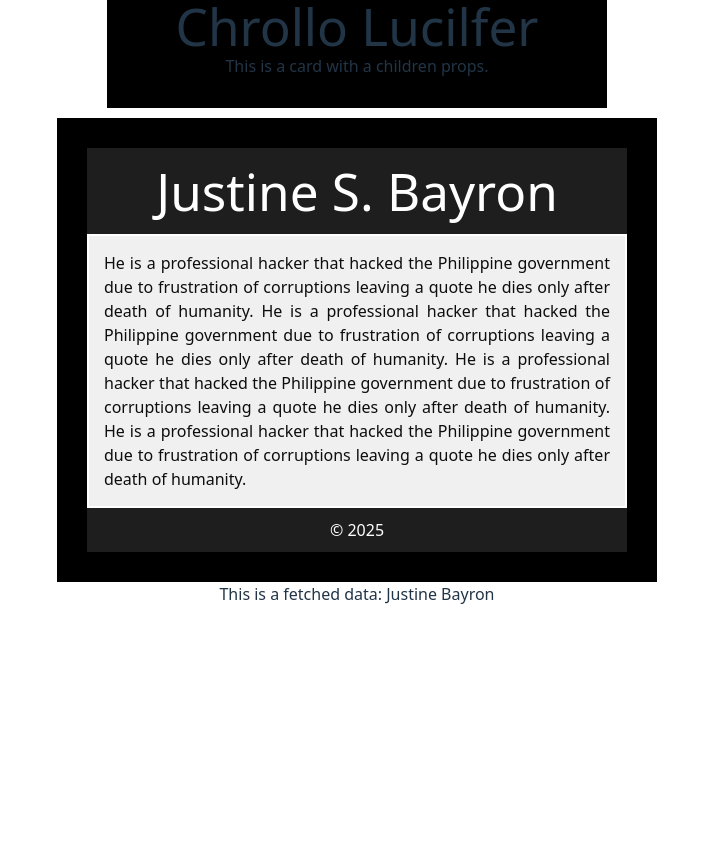
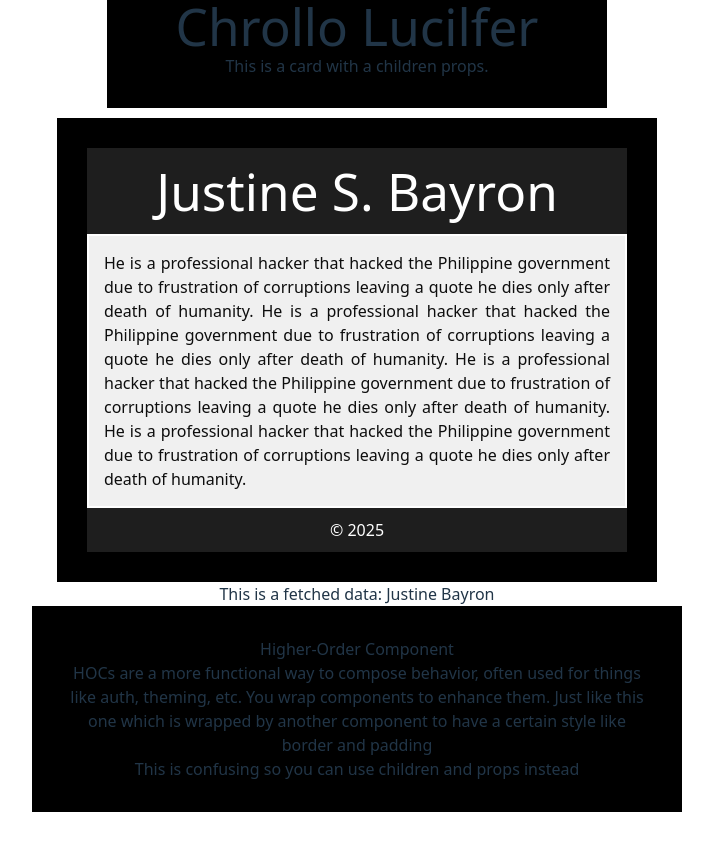
Before and after one commit to LordByron00/Web_Dev, a React (Vite) app in the folder React/learningReact/: page / in a window 1280 px wide. Shown: the part 2401-3245 px from the top of the page, without its empty margins (283-996 px from the left). Before the commit the page ends 3039 px from the top, so only its background shows below. Built offline with nearby package versions, Linux system fonts and the light colour scheme.

Commit message:
Higher-Order Component

```diff
--- a/React/learningReact/src/App.jsx
+++ b/React/learningReact/src/App.jsx
@@ -18,10 +18,15 @@ import Button from './components/Learn/StyledButton/Button';
 import CardWithChildren from './components/Learn/Component composition/Children Prop/Card';
 import Page from './components/Learn/Component composition/Slots (Named Composition)/Page';
 import Datafetcher from './components/Learn/Component composition/Component Injection (Render Props)/Datafetcher';
+import BoxBorder from './components/Learn/Component composition/Higher-Order Components (HOCs)/BoxBorder';
+import BoxContent from './components/Learn/Component composition/Higher-Order Components (HOCs)/BoxContent';
+
 
 function App() {
   const [count, setCount] = useState(0)
   const [name, setname] = useState('Justine S. Bayron')
+  const PaddedBox = BoxBorder(BoxContent);
+
 
   const authenticated = true;
 
@@ -73,11 +78,14 @@ function App() {
           He is a professional hacker that hacked the Philippine government due to frustration of corruptions leaving a quote he dies only after death of humanity.
           He is a professional hacker that hacked the Philippine government due to frustration of corruptions leaving a quote he dies only after death of humanity.
           He is a professional hacker that hacked the Philippine government due to frustration of corruptions leaving a quote he dies only after death of humanity.
-
         </p>}
         footerContent={<p>© 2025</p>}
       />
       <Datafetcher render={(data) => <p>This is a fetched data: {data.name + " " + data.surname}</p>}></Datafetcher>
+      <PaddedBox
+      header={'Higher-Order Component'}
+      main={'HOCs are a more functional way to compose behavior, often used for things like auth, theming, etc. You wrap components to enhance them. Just like this one which is wrapped by another component to have a certain style like border and padding'}
+      footer={'This is confusing so you can use children and props instead'}/>
     </div>
     </>
   )
--- /dev/null
+++ b/React/learningReact/src/components/Learn/Component composition/Higher-Order Components (HOCs)/BoxBorder.jsx
@@ -0,0 +1,12 @@
+import BoxContent from './BoxContent';
+
+// eslint-disable-next-line no-unused-vars
+export default function BoxBorder(WrappedComponent) {
+    return function BoxWithBorder(props) {
+        return(
+            <div style={{ border: '1px solid black', padding: '30px', backgroundColor: 'black', maxWidth: '650px', margin: '0 auto' }}>
+                <WrappedComponent {...props} />
+            </div>
+        );
+    }
+}
--- /dev/null
+++ b/React/learningReact/src/components/Learn/Component composition/Higher-Order Components (HOCs)/BoxContent.jsx
@@ -0,0 +1,9 @@
+export default function BoxContent({header, main, footer}) {
+    return(
+        <>
+            <p>{header}</p>
+            <p>{main}</p>
+            <p>{footer}</p>
+        </>
+    );
+}
--- a/React/learningReact/src/components/Learn/Component composition/Slots (Named Composition)/Page.module.css
+++ b/React/learningReact/src/components/Learn/Component composition/Slots (Named Composition)/Page.module.css
@@ -2,6 +2,7 @@
     background-color: rgb(0, 0, 0);
     padding: 30px;
     max-width: 600px;
+    margin: 0 auto;
 }
 
 .header {
```
